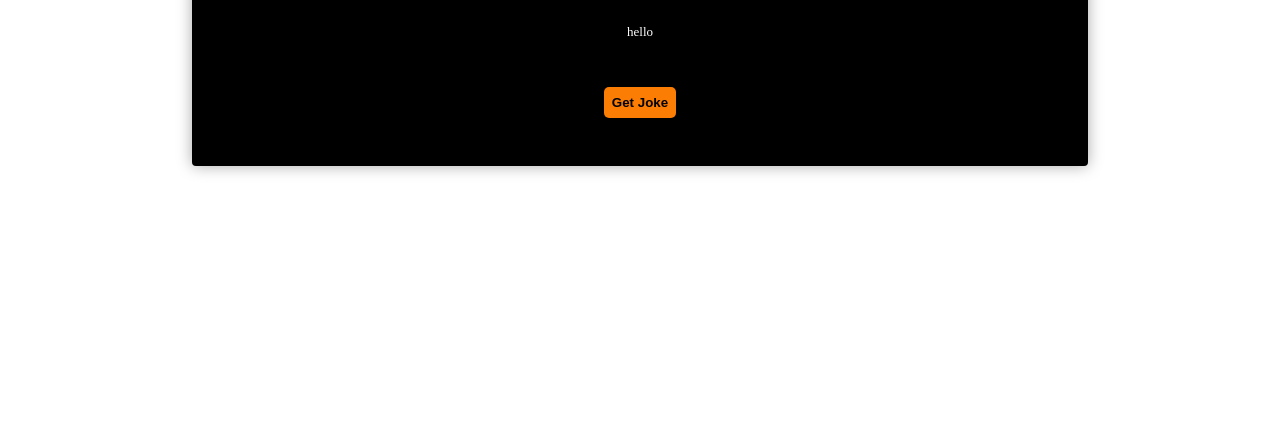
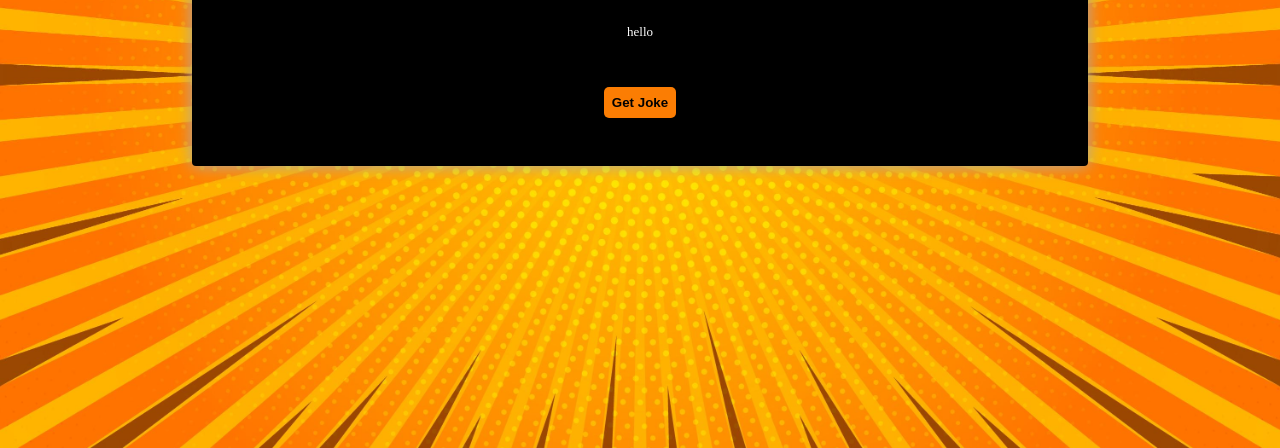
Before and after one commit to CodingWithPandeyji/dad-jokes-generator, a plain HTML site: page index.html in a window 1280 px wide. Shown: the part 352-800 px from the top of the page. Drawn offline with Linux system fonts and the light colour scheme.

Commit message:
some changes

```diff
--- a/index.html
+++ b/index.html
@@ -51,7 +51,7 @@
         height: 100%;
         display: grid;
         place-items: center;
-        background-image: url(./flat-design-comic-style-wallpaper/4814382.jpg);
+        background-image: url(./4814382.jpg);
         background-size: cover;
 
       }
```
Also changed, not shown: 4814382.jpg (added).
